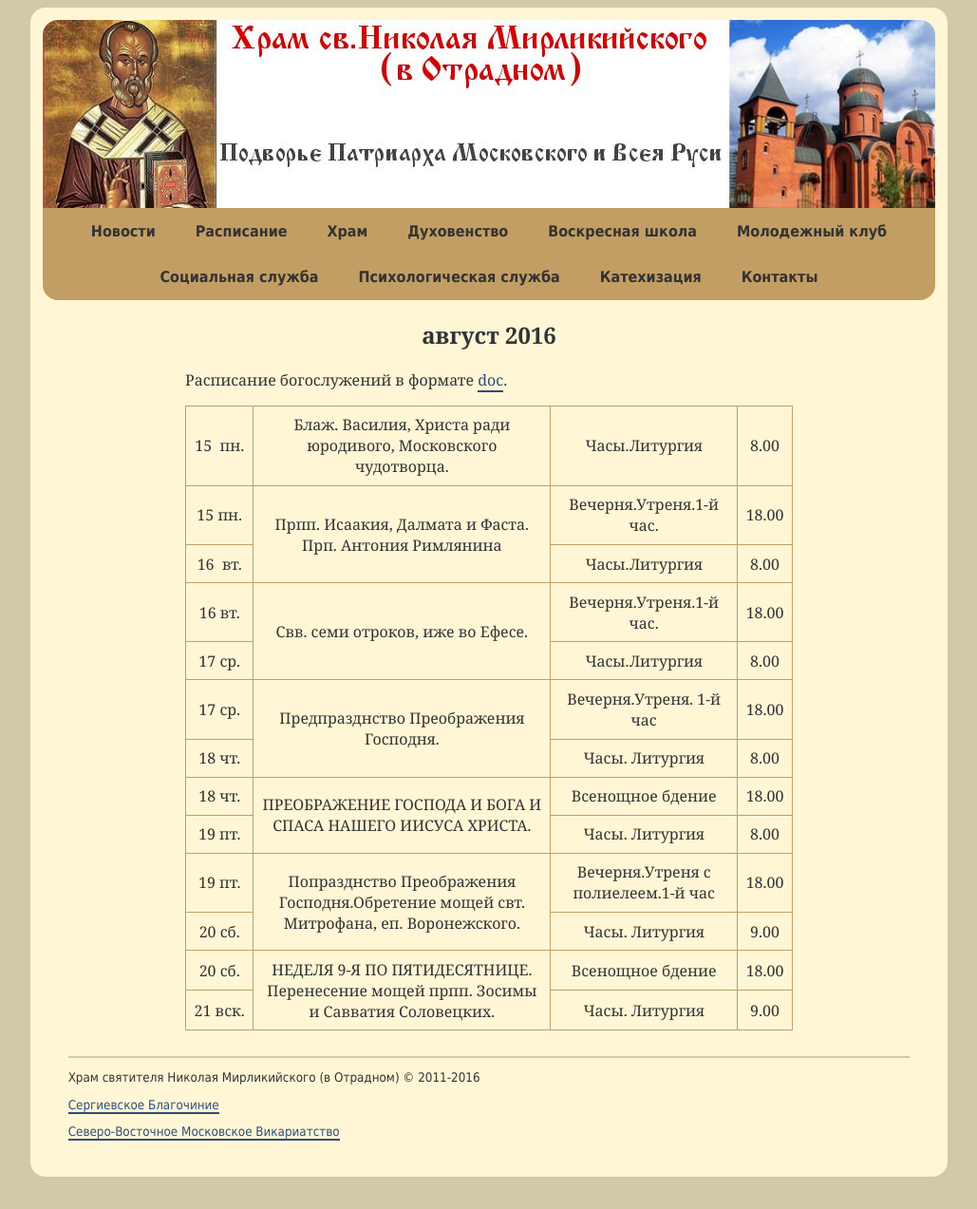
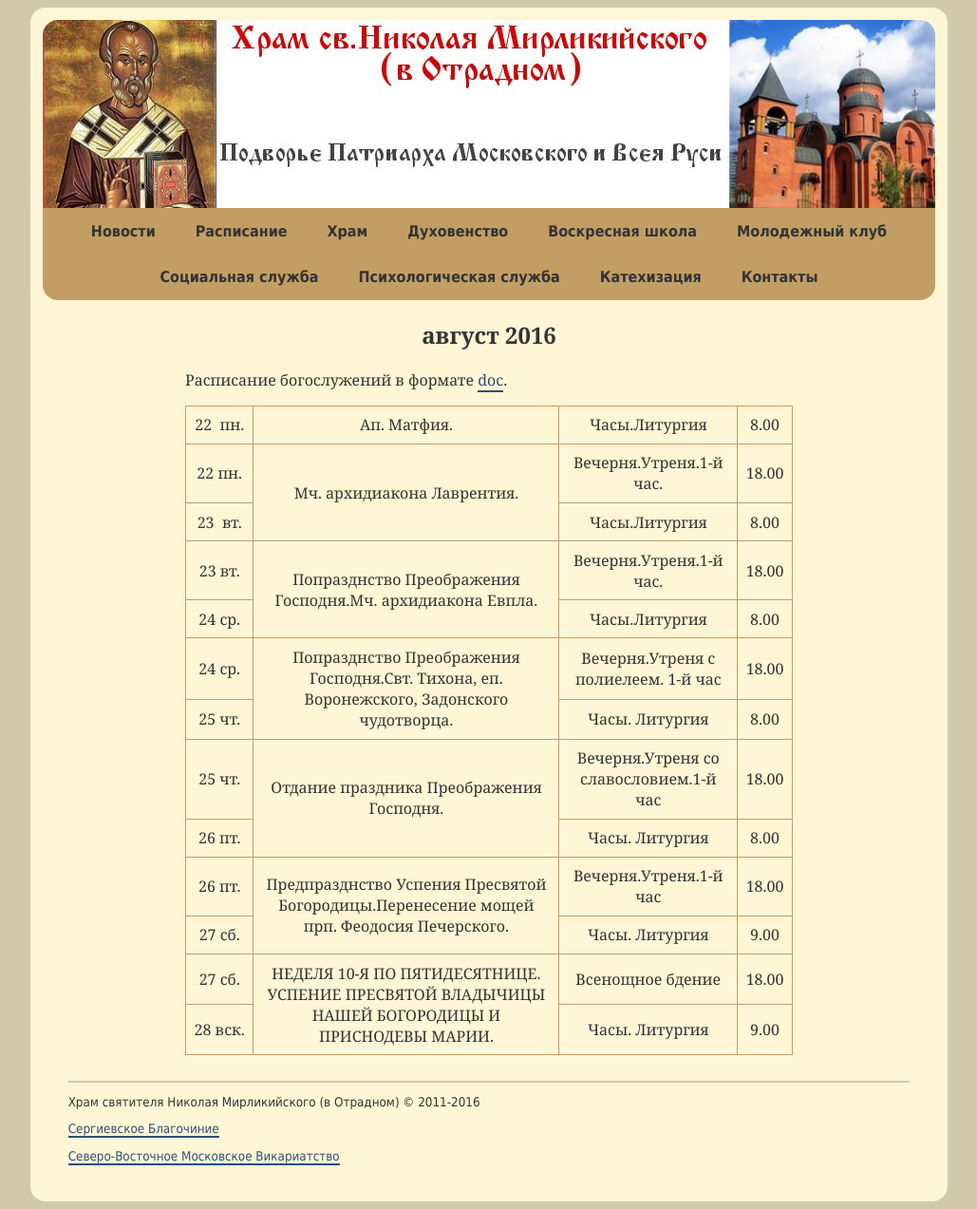
Before and after one commit to hramotradnoe/hramotradnoe.github.io, a Jekyll site: the page built from schedule/index.html, in a window 1280 px wide. Shown: the whole page at 95% size, without its empty margins (125-1154 px from the left). Built offline with Jekyll 4.4.1, drawn with Linux system fonts in a browser that asks for light colours; before the commit the page ends 1247 px from its top, so only the background shows below that.

Commit message:
Update schedule.yml

```diff
--- a/_data/schedule.yml
+++ b/_data/schedule.yml
@@ -1,56 +1,56 @@
 period: август 2016
 link: "https://docs.google.com/document/d/1HInNq7LVarTQc0bqzivSR0Ull1FPrTsOZQZSPxik4u0/edit"
 timetable:
- - description : "Блаж. Василия, Христа ради юродивого, Московского чудотворца."
+ - description : "Ап. Матфия."
    services    :
-      - day   : 15&nbsp; пн.
+      - day   : 22&nbsp; пн.
         time  : '8.00'
         title : "Часы.Литургия"
- - description : "Прпп. Исаакия, Далмата и Фаста. Прп. Антония Римлянина"
+ - description : "Мч. архидиакона Лаврентия."
    services    :
-      - day   : 15&nbsp;пн.
+      - day   : 22&nbsp;пн.
         time  : '18.00'
         title : "Вечерня.Утреня.1-й час."
-      - day   : 16&nbsp; вт.
+      - day   : 23&nbsp; вт.
         time  : '8.00'
         title : "Часы.Литургия"
- - description : "Свв. семи отроков, иже во Ефесе."
+ - description : "Попразднство Преображения Господня.Мч. архидиакона Евпла."
    services    :
-      - day   : 16&nbsp;вт.
+      - day   : 23&nbsp;вт.
         time  : '18.00'
         title : "Вечерня.Утреня.1-й час."
-      - day   : 17&nbsp;ср.
+      - day   : 24&nbsp;ср.
         time  : '8.00'
         title : "Часы.Литургия"
- - description : "Предпразднство Преображения Господня."
+ - description : "Попразднство Преображения Господня.Свт. Тихона, еп. Воронежского, Задонского чудотворца."
    services    :
-      - day   : 17&nbsp;ср.
+      - day   : 24&nbsp;ср.
         time  : '18.00'
-        title : "Вечерня.Утреня. 1-й час"
-      - day   : 18&nbsp;чт.
+        title : "Вечерня.Утреня с полиелеем. 1-й час"
+      - day   : 25&nbsp;чт.
         time  : '8.00'
         title : "Часы. Литургия"
- - description : "ПРЕОБРАЖЕНИЕ ГОСПОДА И БОГА И СПАСА НАШЕГО ИИСУСА ХРИСТА."
+ - description : "Отдание праздника Преображения Господня."
    services    :
-      - day   : 18&nbsp;чт.
+      - day   : 25&nbsp;чт.
+        time  : '18.00'
+        title : "Вечерня.Утреня со славословием.1-й час"
+      - day   : 26&nbsp;пт.
+        time  : '8.00'
+        title : "Часы. Литургия"
+ - description : "Предпразднство Успения Пресвятой Богородицы.Перенесение мощей прп. Феодосия Печерского."
+   services    :
+      - day   : 26&nbsp;пт.
+        time  : '18.00'
+        title : "Вечерня.Утреня.1-й час"
+      - day   : 27&nbsp;сб.
+        time  : '9.00'
+        title : "Часы. Литургия"
+ - description : "НЕДЕЛЯ 10-Я ПО ПЯТИДЕСЯТНИЦЕ. УСПЕНИЕ ПРЕСВЯТОЙ ВЛАДЫЧИЦЫ НАШЕЙ БОГОРОДИЦЫ И ПРИСНОДЕВЫ МАРИИ."
+   services    :
+      - day   : 27&nbsp;сб.
         time  : '18.00'
         title : "Всенощное бдение"
-      - day   : 19&nbsp;пт.
-        time  : '8.00'
-        title : "Часы. Литургия"
- - description : "Попразднство Преображения Господня.Обретение мощей свт. Митрофана, еп. Воронежского."
-   services    :
-      - day   : 19&nbsp;пт.
-        time  : '18.00'
-        title : "Вечерня.Утреня с полиелеем.1-й час"
-      - day   : 20&nbsp;сб.
+      - day   : 28&nbsp;вск.
         time  : '9.00'
         title : "Часы. Литургия"
- - description : "НЕДЕЛЯ 9-Я ПО ПЯТИДЕСЯТНИЦЕ. Перенесение мощей прпп. Зосимы и Савватия Соловецких."
-   services    :
-      - day   : 20&nbsp;сб.
-        time  : '18.00'
-        title : "Всенощное бдение"
-      - day   : 21&nbsp;вск.
-        time  : '9.00'
-        title : "Часы. Литургия"
```
